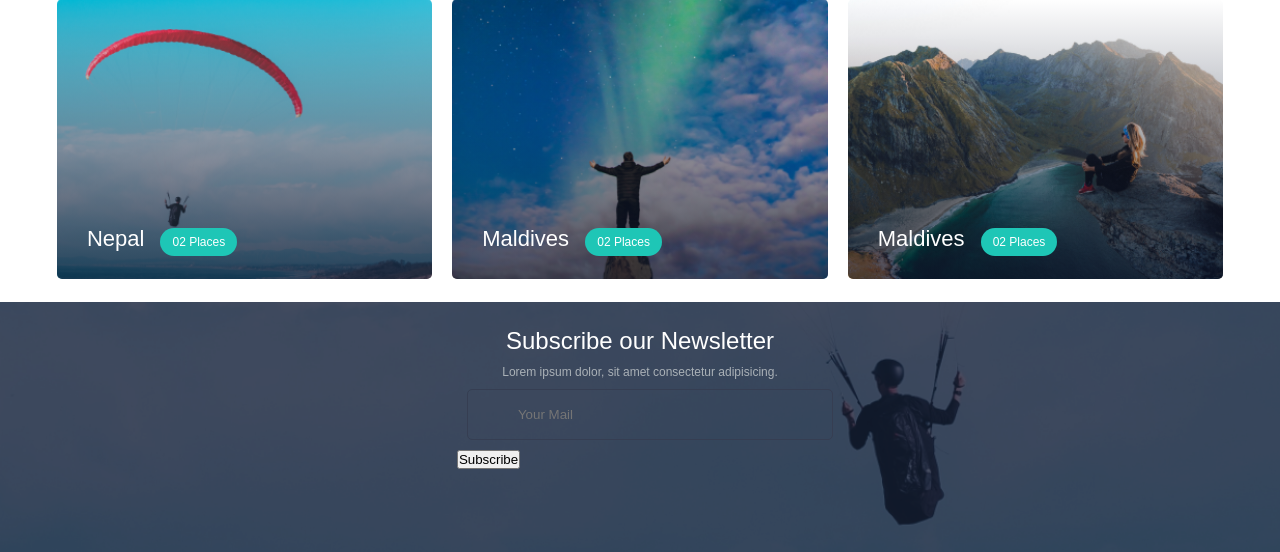
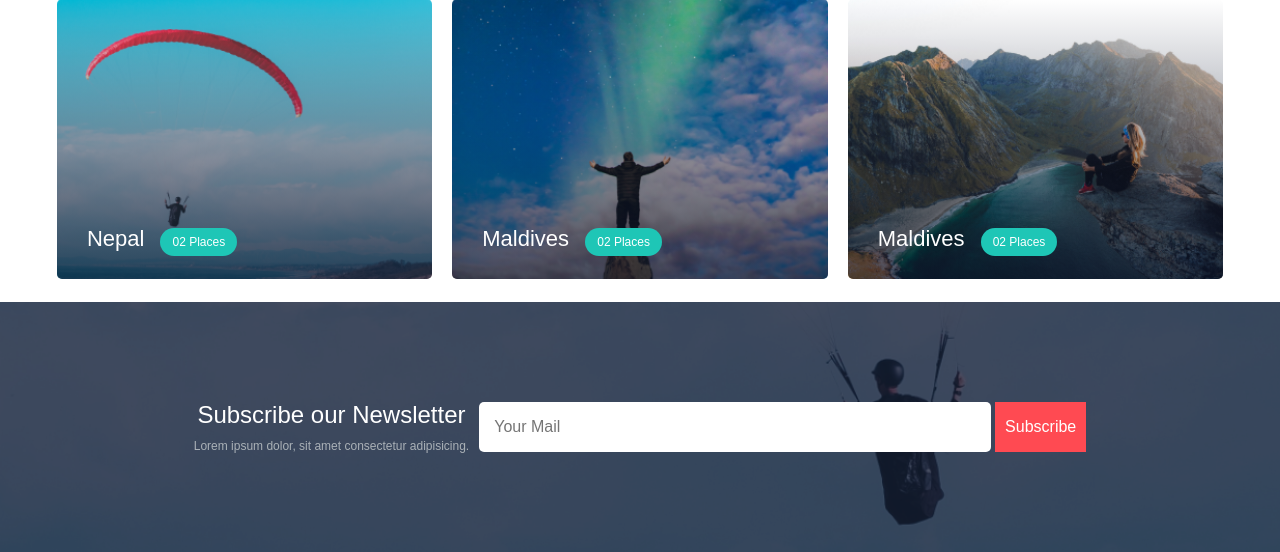
Before and after one commit to shayan881/template_project, a PHP site: page / in a window 1280 px wide. Shown: the part 1637-2189 px from the top of the page. Run offline with PHP 8.4, Linux system fonts and the light colour scheme.

Commit message:
session 63

```diff
--- a/third_project/css/media-queries.css
+++ b/third_project/css/media-queries.css
@@ -64,6 +64,21 @@
     .search-form {
         flex-direction: column;
     }
+
+    .newsletter-container {
+        flex-direction: row;
+        justify-content: center;
+    }
+
+    .mail-form {
+        /* flex-direction: row; */
+        display: block;
+    }
+
+    .newsletter-text {
+        margin-top: 0;
+        margin-right: 10px;
+    }
 }
 
 
--- a/third_project/css/style.css
+++ b/third_project/css/style.css
@@ -312,3 +312,32 @@ article img {
     font-weight: 400;
     color: #AAB1B7;
 }
+
+.mail-form {
+    display: flex;
+    flex-direction: column;
+}
+
+.mail-form input {
+    width: 40vw;
+    height: 50px;
+    background-color: #fff;
+    border-radius: 5px;
+    border: none;
+    padding-left: 15px;
+    color: #000;
+    font-size: 16px;
+    font-weight: 300;
+    margin: 10px 0;
+}
+
+
+.newsletter-btn {
+    background-color: #FF4A52;
+    color: #fff;
+    padding: 16px 10px;
+    font-size: 16px;
+    border: none;
+    cursor: pointer;
+    text-align: center;
+}
--- a/third_project/index.html
+++ b/third_project/index.html
@@ -127,7 +127,7 @@
                     <h4>Subscribe our Newsletter</h4>
                     <p>Lorem ipsum dolor, sit amet consectetur adipisicing.</p>
                 </div>
-                <div>
+                <div class="mail-form">
                     <input type="email" placeholder="Your Mail">
                     <button class="newsletter-btn" type="submit">Subscribe</button>
                 </div>
```
